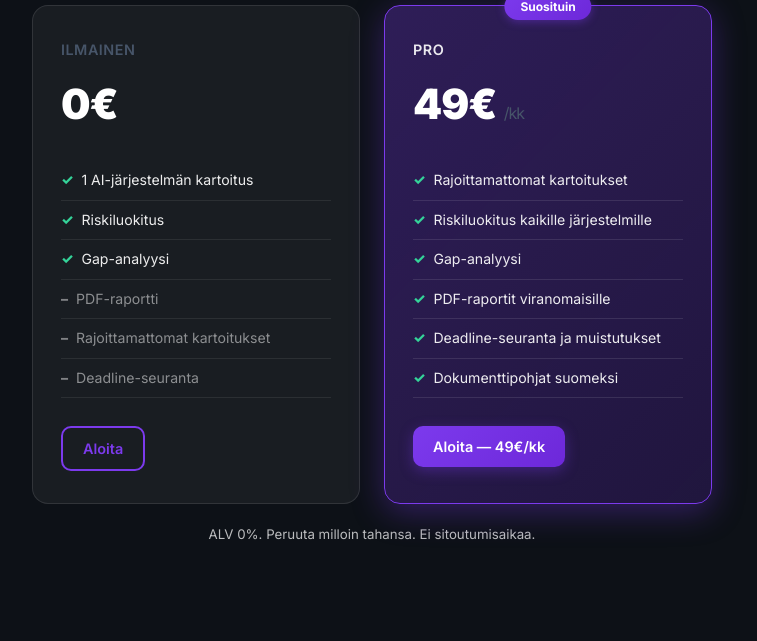
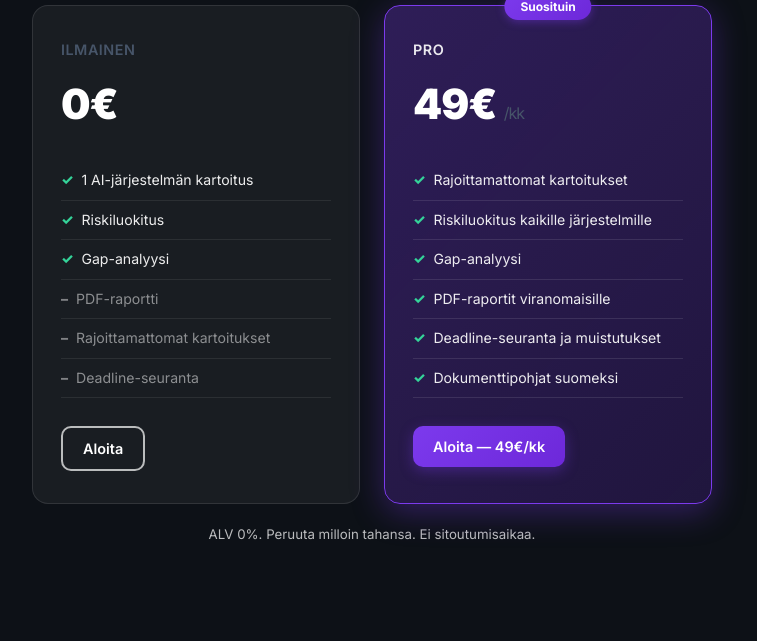
Before and after one commit to jaalankasanova/aiact, a Flask app: page / in a window 1280 px wide. Shown: the part 3273-3914 px from the top of the page, without its empty margins (268-1025 px from the left). Run offline with Flask 3, Linux system fonts and the light colour scheme; some libraries are stand-ins or nearby versions.

Commit message:
fix: Aloita-nappi erottuu tummalla taustalla (btn-outline-light)

```diff
--- a/static/style.css
+++ b/static/style.css
@@ -131,6 +131,12 @@ body {
   border: 2px solid var(--primary);
 }
 .btn-outline:hover { background: var(--primary); color: #fff; }
+.btn-outline-light {
+  background: transparent;
+  color: #fff;
+  border: 2px solid rgba(255,255,255,0.7);
+}
+.btn-outline-light:hover { background: rgba(255,255,255,0.15); color: #fff; border-color: #fff; }
 .btn-ghost {
   background: transparent;
   color: var(--teksti-harmaa);
--- a/templates/index.html
+++ b/templates/index.html
@@ -150,7 +150,7 @@
           <li class="ei">Rajoittamattomat kartoitukset</li>
           <li class="ei">Deadline-seuranta</li>
         </ul>
-        <a href="{{ url_for('rekisteri') }}" class="btn btn-outline">Aloita</a>
+        <a href="{{ url_for('rekisteri') }}" class="btn btn-outline-light">Aloita</a>
       </div>
       <div class="hinta-kortti hinta-suosittu">
         <div class="hinta-badge">Suosituin</div>
```
